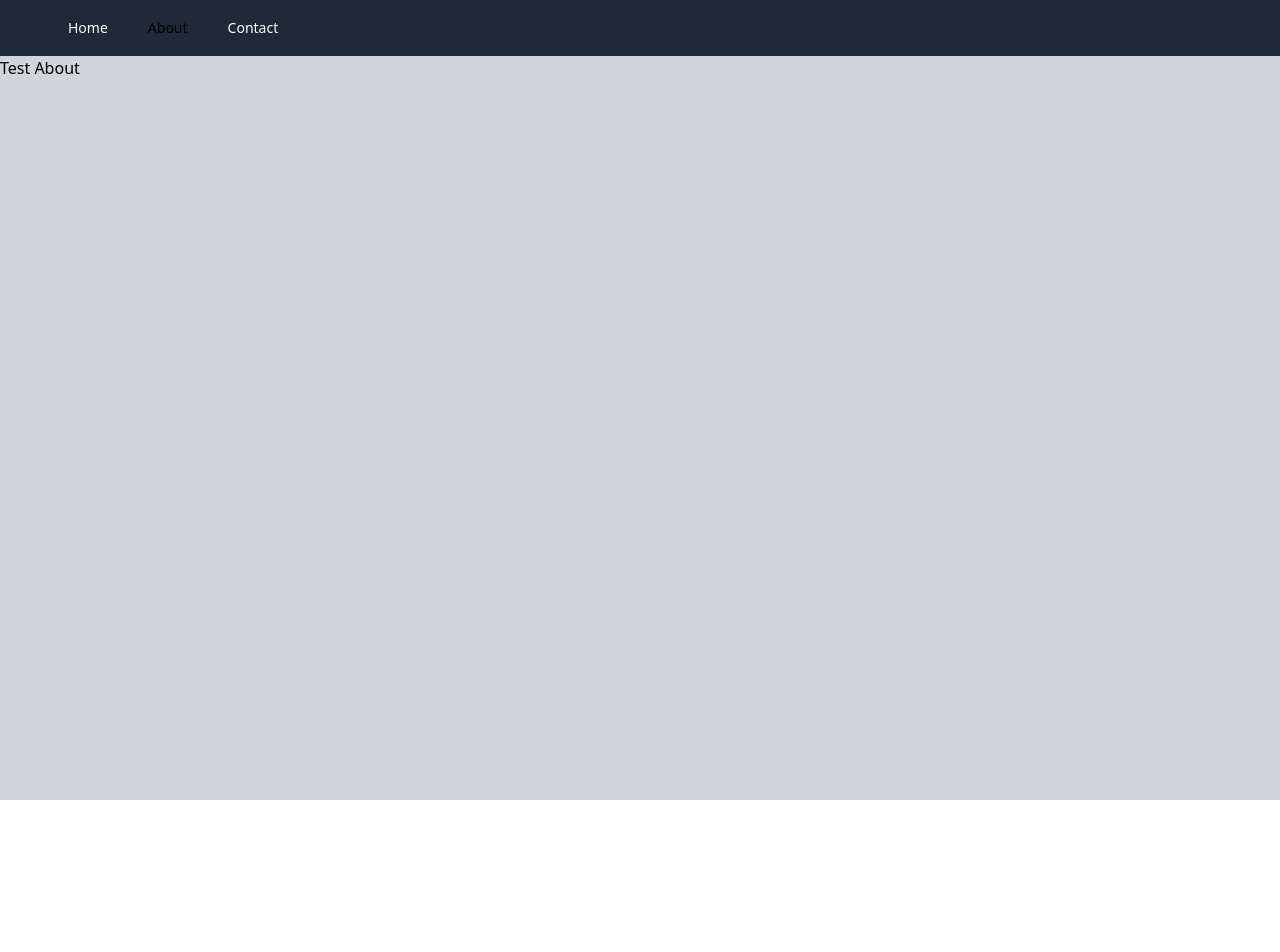
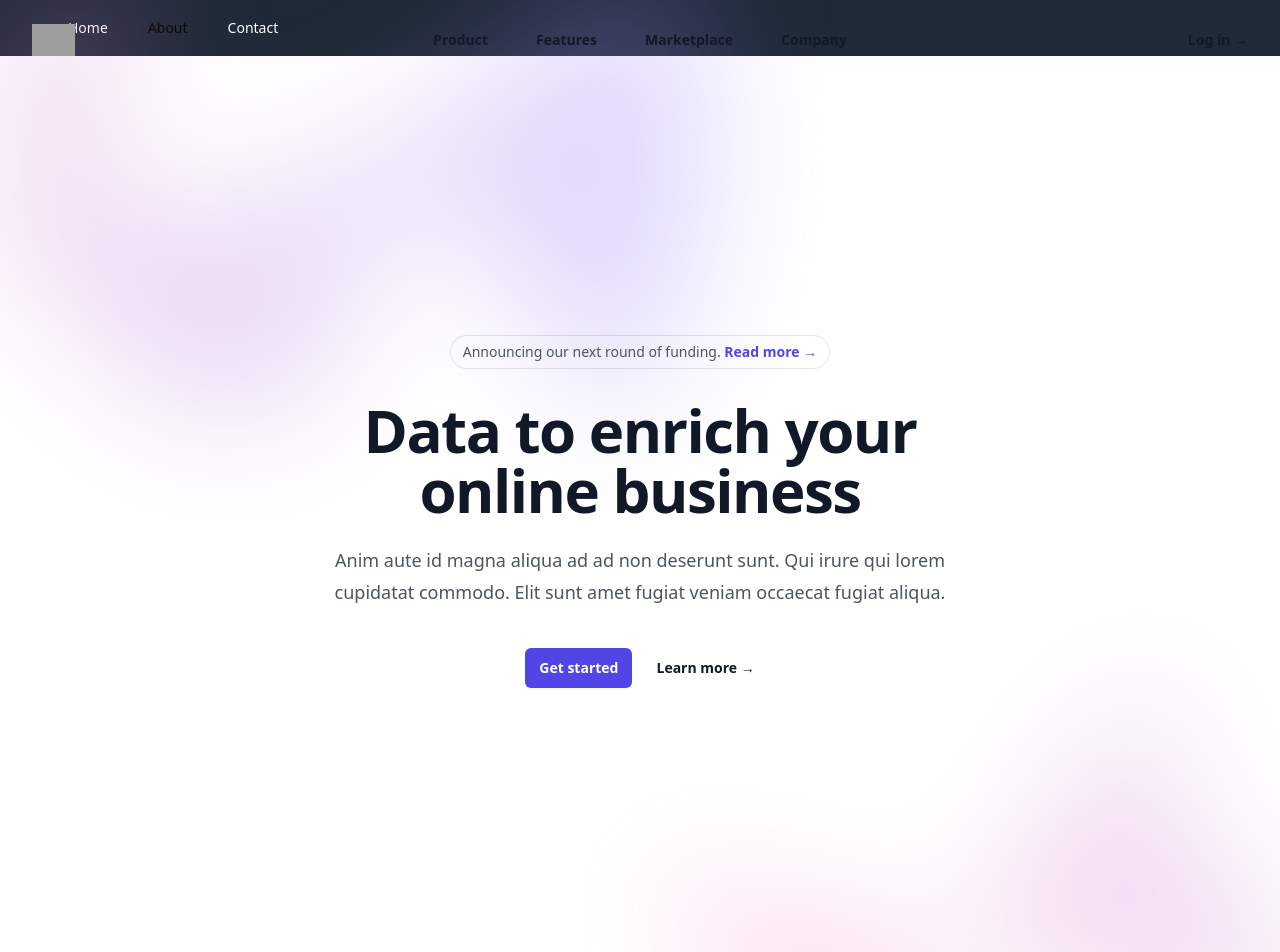
Before and after one commit to Tala-Ammoun/Job-Hive, a React (Create React App) app: page /About in a window 1280 px wide. Shown: the top 952 px of the page. Before the commit the page ends 800 px from the top, so only its background shows below. Built offline with nearby package versions, Linux system fonts and the light colour scheme; grey boxes are pictures that could not be loaded.

Commit message:
Navbar created and connected

```diff
--- a/src/components/Navbar.js
+++ b/src/components/Navbar.js
@@ -1,4 +1,3 @@
-import { Fragment } from "react";
 import { Disclosure } from "@headlessui/react";
 import { Bars3Icon, XMarkIcon } from "@heroicons/react/24/outline";
 import { NavLink } from "react-router-dom";
--- a/src/pages/About/index.js
+++ b/src/pages/About/index.js
@@ -1,11 +1,185 @@
-import React from 'react'
+import { useState } from 'react'
+import { Dialog } from '@headlessui/react'
+import { Bars3Icon, XMarkIcon } from '@heroicons/react/24/outline'
 
-function About() {
+const navigation = [
+  { name: 'Product', href: '#' },
+  { name: 'Features', href: '#' },
+  { name: 'Marketplace', href: '#' },
+  { name: 'Company', href: '#' },
+]
+
+export default function Example() {
+  const [mobileMenuOpen, setMobileMenuOpen] = useState(false)
+
   return (
-    <div>
-      <h1> Test About</h1>
+    <div className="bg-white">
+      <header className="absolute inset-x-0 top-0 z-50">
+        <nav className="flex items-center justify-between p-6 lg:px-8" aria-label="Global">
+          <div className="flex lg:flex-1">
+            <a href="#" className="-m-1.5 p-1.5">
+              <span className="sr-only">Your Company</span>
+              <img
+                className="h-8 w-auto"
+                src="https://tailwindui.com/img/logos/mark.svg?color=indigo&shade=600"
+                alt=""
+              />
+            </a>
+          </div>
+          <div className="flex lg:hidden">
+            <button
+              type="button"
+              className="-m-2.5 inline-flex items-center justify-center rounded-md p-2.5 text-gray-700"
+              onClick={() => setMobileMenuOpen(true)}
+            >
+              <span className="sr-only">Open main menu</span>
+              <Bars3Icon className="h-6 w-6" aria-hidden="true" />
+            </button>
+          </div>
+          <div className="hidden lg:flex lg:gap-x-12">
+            {navigation.map((item) => (
+              <a key={item.name} href={item.href} className="text-sm font-semibold leading-6 text-gray-900">
+                {item.name}
+              </a>
+            ))}
+          </div>
+          <div className="hidden lg:flex lg:flex-1 lg:justify-end">
+            <a href="#" className="text-sm font-semibold leading-6 text-gray-900">
+              Log in <span aria-hidden="true">&rarr;</span>
+            </a>
+          </div>
+        </nav>
+        <Dialog as="div" className="lg:hidden" open={mobileMenuOpen} onClose={setMobileMenuOpen}>
+          <div className="fixed inset-0 z-50" />
+          <Dialog.Panel className="fixed inset-y-0 right-0 z-50 w-full overflow-y-auto bg-white px-6 py-6 sm:max-w-sm sm:ring-1 sm:ring-gray-900/10">
+            <div className="flex items-center justify-between">
+              <a href="#" className="-m-1.5 p-1.5">
+                <span className="sr-only">Your Company</span>
+                <img
+                  className="h-8 w-auto"
+                  src="https://tailwindui.com/img/logos/mark.svg?color=indigo&shade=600"
+                  alt=""
+                />
+              </a>
+              <button
+                type="button"
+                className="-m-2.5 rounded-md p-2.5 text-gray-700"
+                onClick={() => setMobileMenuOpen(false)}
+              >
+                <span className="sr-only">Close menu</span>
+                <XMarkIcon className="h-6 w-6" aria-hidden="true" />
+              </button>
+            </div>
+            <div className="mt-6 flow-root">
+              <div className="-my-6 divide-y divide-gray-500/10">
+                <div className="space-y-2 py-6">
+                  {navigation.map((item) => (
+                    <a
+                      key={item.name}
+                      href={item.href}
+                      className="-mx-3 block rounded-lg py-2 px-3 text-base font-semibold leading-7 text-gray-900 hover:bg-gray-50"
+                    >
+                      {item.name}
+                    </a>
+                  ))}
+                </div>
+                <div className="py-6">
+                  <a
+                    href="#"
+                    className="-mx-3 block rounded-lg py-2.5 px-3 text-base font-semibold leading-7 text-gray-900 hover:bg-gray-50"
+                  >
+                    Log in
+                  </a>
+                </div>
+              </div>
+            </div>
+          </Dialog.Panel>
+        </Dialog>
+      </header>
+
+      <div className="relative isolate px-6 pt-14 lg:px-8">
+        <div className="absolute inset-x-0 -top-40 -z-10 transform-gpu overflow-hidden blur-3xl sm:-top-80">
+          <svg
+            className="relative left-[calc(50%-11rem)] -z-10 h-[21.1875rem] max-w-none -translate-x-1/2 rotate-[30deg] sm:left-[calc(50%-30rem)] sm:h-[42.375rem]"
+            viewBox="0 0 1155 678"
+          >
+            <path
+              fill="url(#45de2b6b-92d5-4d68-a6a0-9b9b2abad533)"
+              fillOpacity=".3"
+              d="M317.219 518.975L203.852 678 0 438.341l317.219 80.634 204.172-286.402c1.307 132.337 45.083 346.658 209.733 145.248C936.936 126.058 882.053-94.234 1031.02 41.331c119.18 108.451 130.68 295.337 121.53 375.223L855 299l21.173 362.054-558.954-142.079z"
+            />
+            <defs>
+              <linearGradient
+                id="45de2b6b-92d5-4d68-a6a0-9b9b2abad533"
+                x1="1155.49"
+                x2="-78.208"
+                y1=".177"
+                y2="474.645"
+                gradientUnits="userSpaceOnUse"
+              >
+                <stop stopColor="#9089FC" />
+                <stop offset={1} stopColor="#FF80B5" />
+              </linearGradient>
+            </defs>
+          </svg>
+        </div>
+        <div className="mx-auto max-w-2xl py-32 sm:py-48 lg:py-56">
+          <div className="hidden sm:mb-8 sm:flex sm:justify-center">
+            <div className="relative rounded-full py-1 px-3 text-sm leading-6 text-gray-600 ring-1 ring-gray-900/10 hover:ring-gray-900/20">
+              Announcing our next round of funding.{' '}
+              <a href="#" className="font-semibold text-indigo-600">
+                <span className="absolute inset-0" aria-hidden="true" />
+                Read more <span aria-hidden="true">&rarr;</span>
+              </a>
+            </div>
+          </div>
+          <div className="text-center">
+            <h1 className="text-4xl font-bold tracking-tight text-gray-900 sm:text-6xl">
+              Data to enrich your online business
+            </h1>
+            <p className="mt-6 text-lg leading-8 text-gray-600">
+              Anim aute id magna aliqua ad ad non deserunt sunt. Qui irure qui lorem cupidatat commodo. Elit sunt amet
+              fugiat veniam occaecat fugiat aliqua.
+            </p>
+            <div className="mt-10 flex items-center justify-center gap-x-6">
+              <a
+                href="#"
+                className="rounded-md bg-indigo-600 px-3.5 py-2.5 text-sm font-semibold text-white shadow-sm hover:bg-indigo-500 focus-visible:outline focus-visible:outline-2 focus-visible:outline-offset-2 focus-visible:outline-indigo-600"
+              >
+                Get started
+              </a>
+              <a href="#" className="text-sm font-semibold leading-6 text-gray-900">
+                Learn more <span aria-hidden="true">→</span>
+              </a>
+            </div>
+          </div>
+        </div>
+        <div className="absolute inset-x-0 top-[calc(100%-13rem)] -z-10 transform-gpu overflow-hidden blur-3xl sm:top-[calc(100%-30rem)]">
+          <svg
+            className="relative left-[calc(50%+3rem)] h-[21.1875rem] max-w-none -translate-x-1/2 sm:left-[calc(50%+36rem)] sm:h-[42.375rem]"
+            viewBox="0 0 1155 678"
+          >
+            <path
+              fill="url(#ecb5b0c9-546c-4772-8c71-4d3f06d544bc)"
+              fillOpacity=".3"
+              d="M317.219 518.975L203.852 678 0 438.341l317.219 80.634 204.172-286.402c1.307 132.337 45.083 346.658 209.733 145.248C936.936 126.058 882.053-94.234 1031.02 41.331c119.18 108.451 130.68 295.337 121.53 375.223L855 299l21.173 362.054-558.954-142.079z"
+            />
+            <defs>
+              <linearGradient
+                id="ecb5b0c9-546c-4772-8c71-4d3f06d544bc"
+                x1="1155.49"
+                x2="-78.208"
+                y1=".177"
+                y2="474.645"
+                gradientUnits="userSpaceOnUse"
+              >
+                <stop stopColor="#9089FC" />
+                <stop offset={1} stopColor="#FF80B5" />
+              </linearGradient>
+            </defs>
+          </svg>
+        </div>
+      </div>
     </div>
   )
 }
-
-export default About;
```
